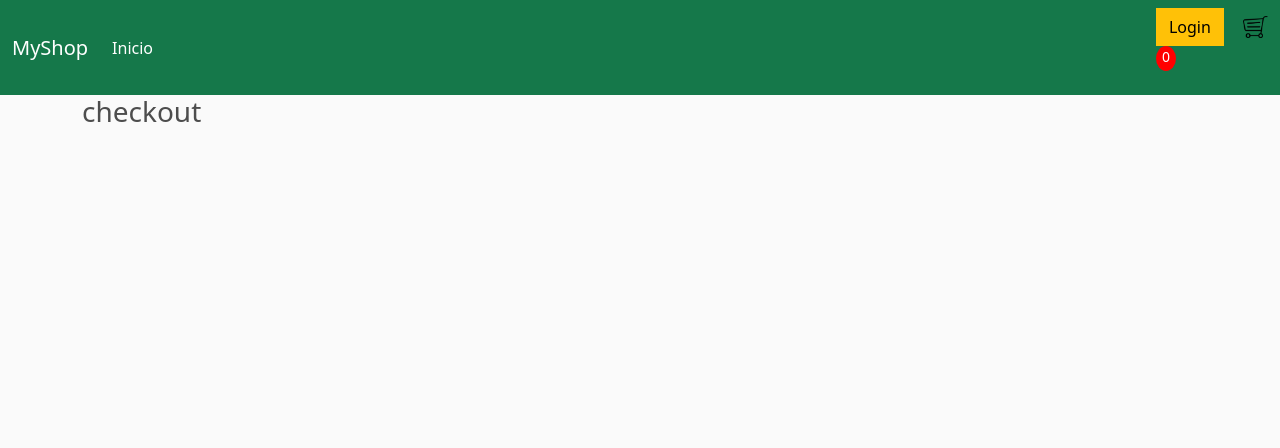
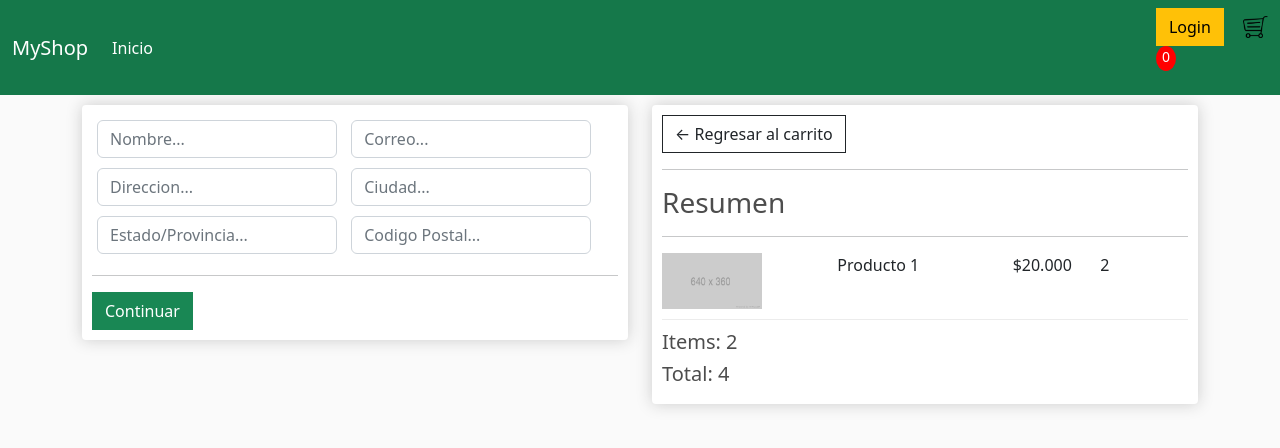
Before and after one commit to pdaniel102/django-shop, a Django app: page /checkout/ in a window 1280 px wide. Shown: the top 448 px of the page. Run offline with Django 4.2, Linux system fonts and the light colour scheme.

Commit message:
cart and checkout finished. beginning with models

```diff
--- a/apps/shoppingcart/templates/checkout.html
+++ b/apps/shoppingcart/templates/checkout.html
@@ -1,5 +1,58 @@
 {% extends 'main.html' %}
 {% load static %}
 {% block content %}
-    <h3>checkout</h3>
+    <div class="row">
+        <div class="col-lg-6">
+            <div class="box-element" id="form-wrapper">
+                <form id="form" action="">
+                    <div id="user-info">
+                        <div class="form-field">
+                            <input required class="form-control" type="text" name="name" placeholder="Nombre...">
+                        </div>
+                        <div class="form-field">
+                            <input required class="form-control" type="text" name="email" placeholder="Correo...">
+                        </div>
+                    </div>
+                    <div id="shipping-info">
+                        <div class="form-field">
+                            <input required class="form-control" type="text" name="adress" placeholder="Direccion...">
+                        </div>
+                        <div class="form-field">
+                            <input required class="form-control" type="text" name="city" placeholder="Ciudad...">
+                        </div>
+                        <div class="form-field">
+                            <input required class="form-control" type="text" name="state" placeholder="Estado/Provincia...">
+                        </div>
+                        <div class="form-field">
+                            <input required class="form-control" type="text" name="zipcode" placeholder="Codigo Postal...">
+                        </div>
+                    </div>
+                    <hr>
+                    <input id="form-button" class="btn btn-success btn-block" type="submit" value="Continuar">
+                </form>
+            </div>
+
+            <br>
+            <div class="box-element hidden" id="payment-info">
+                <small>Opciones de pago</small>
+            </div>
+        </div>
+
+        <div class="col-lg-6">
+            <div class="box-element">
+                <a class="btn btn-outline-dark" href="{% url 'cart' %}">&#x2190; Regresar al carrito</a>
+                <hr>
+                <h3>Resumen</h3>
+                <hr>
+                <div class="cart-row">
+                    <div style="flex: 2;"><img class="row-image" src="{% static 'images/640x360.png'%}" alt="product"></div>
+                    <div style="flex: 2;"><p>Producto 1</p></div>
+                    <div style="flex: 1;"><p>$20.000</p></div>
+                    <div style="flex: 1;"><p>2</p></div>
+                </div>
+                <h5>Items: 2</h5>
+                <h5>Total: 4</h5>
+            </div>
+        </div>
+    </div>
 {% endblock content %}
```
Also changed, not shown: apps/shop/templates/store.html (+12 -0 lines), apps/shoppingcart/templates/cart.html (+44 -1 lines), static/images/down-arrow.png (added), static/images/up-arrow.png (added), 2 other files.
